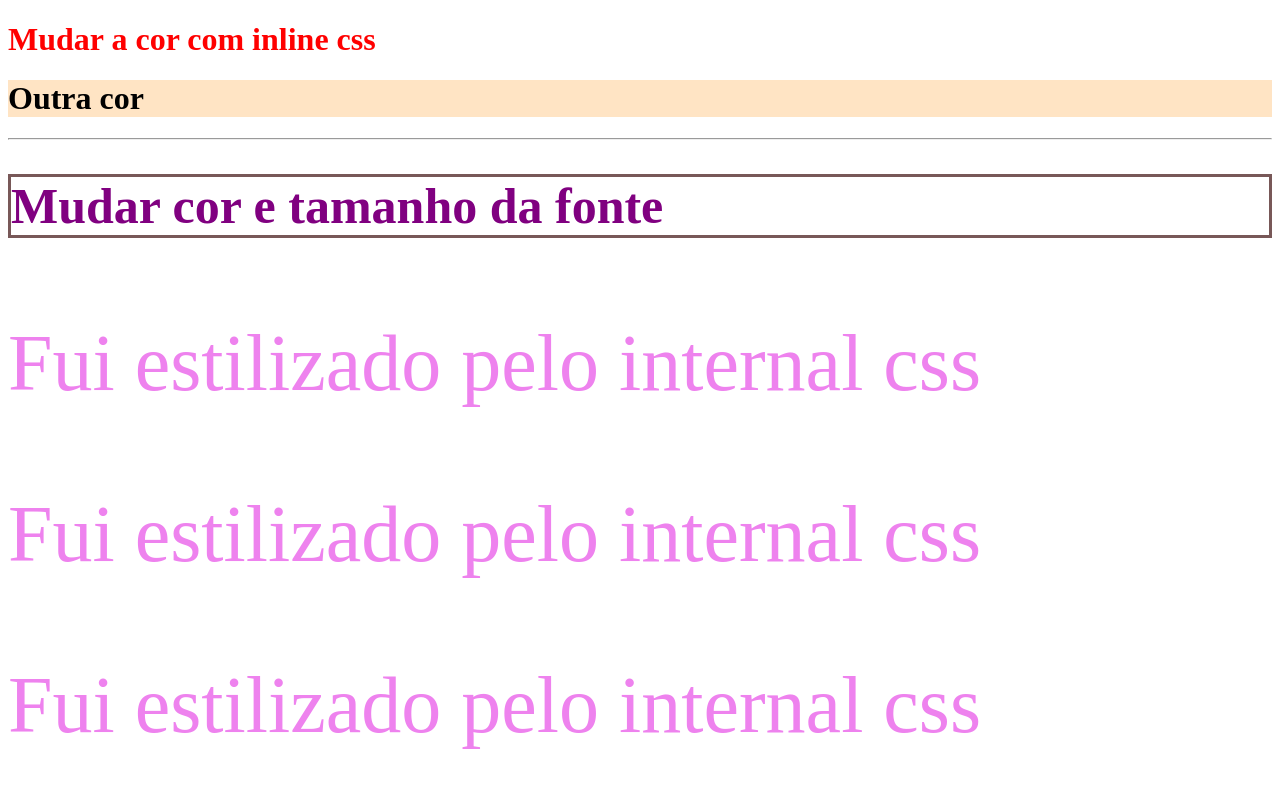
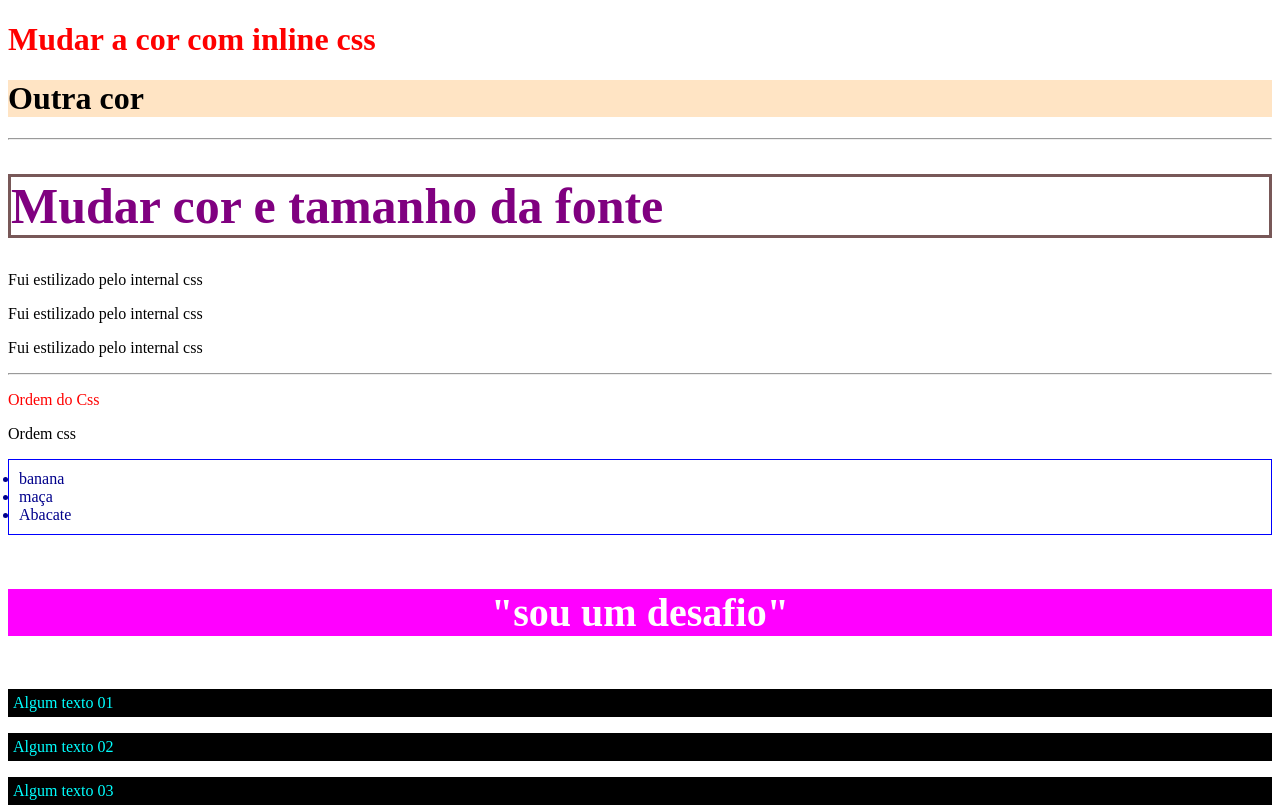
Before and after one commit to wallsp/11-03-html, a plain HTML site: page index.html in a window 1280 px wide. Shown: the top 808 px of the page. Drawn offline with Linux system fonts and the light colour scheme.

Commit message:
08 classes

```diff
--- a/css/style.css
+++ b/css/style.css
@@ -6,7 +6,13 @@
     color: violet;
     font-size: 80px;
 } */
-p{
-    color: violet;
-    font-size: 80px;
+
+body {
+    padding-bottom: 500px;
 }
+
+.paragrah{
+    background-color: #000;
+    color: aqua;
+    padding: 5px;
+}
--- a/index.html
+++ b/index.html
@@ -61,5 +61,12 @@
 
  <h4>"sou um desafio"</h4>
 
+ <!-- 08 classes -->
+
+ <p class="paragrah">Algum texto 01</p>
+ <p class="paragrah">Algum texto 02</p>
+ <p class="paragrah">Algum texto 03</p>
+
+
 </body>
 </html>
```
